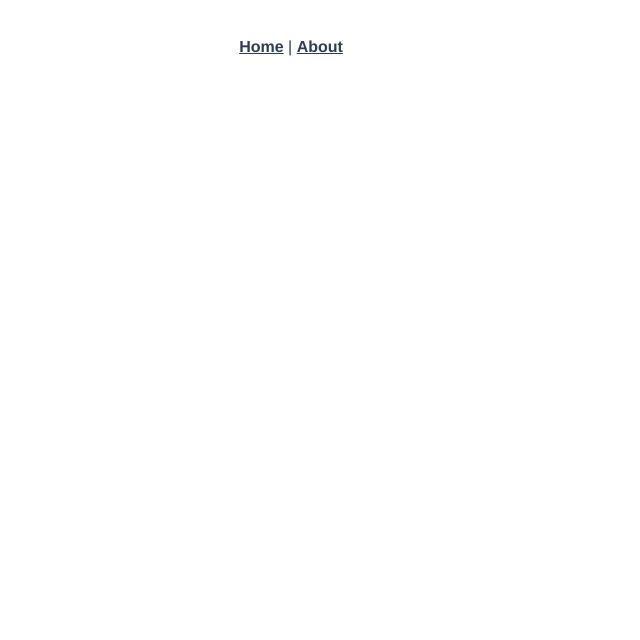
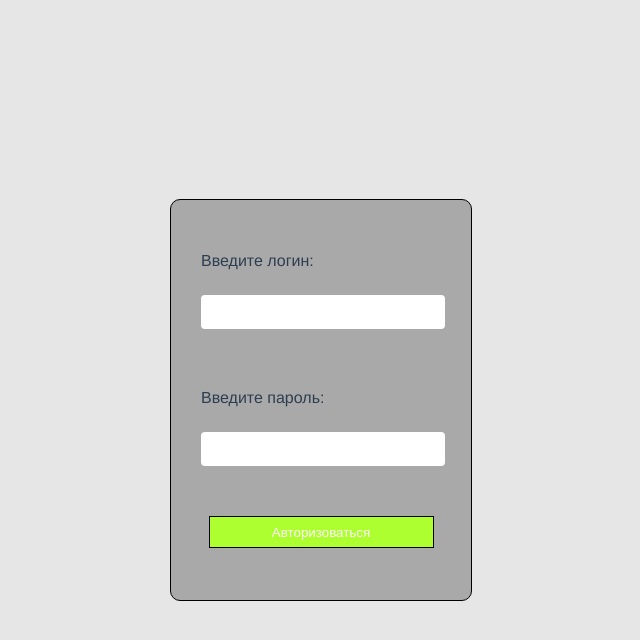
Before and after one commit to KaretinKonstantin/vue_project, a Vue app: page /#/login in a window 1280 px wide. Shown: the top 640 px of the page, without its empty margins (349-989 px from the left). Built offline with nearby package versions, Linux system fonts and the light colour scheme.

Commit message:
- Удалены лишние компоненты - Добавлена страница Авторизации - Настроены Route, если нет токена авторизации выбрасывает на /login

```diff
--- a/src/App.vue
+++ b/src/App.vue
@@ -1,20 +1,29 @@
 <template>
   <div id="app">
     <div id="nav">
-      <router-link to="/">Home</router-link> |
-      <router-link to="/about">About</router-link>
+      <router-link to="/login"></router-link>
+<!--      <router-link to="/about">About</router-link>-->
     </div>
     <router-view/>
   </div>
 </template>
 
 <style lang="scss">
+body{
+  margin: 0;
+}
 #app {
+  display: flex;
+  justify-content: center;
+  align-items: center;
+  width: 100%;
+  height: 100vh;
   font-family: Avenir, Helvetica, Arial, sans-serif;
   -webkit-font-smoothing: antialiased;
   -moz-osx-font-smoothing: grayscale;
   text-align: center;
   color: #2c3e50;
+  background: #E6E6E6;
 }
 
 #nav {
--- /dev/null
+++ b/src/components/Authentication.vue
@@ -0,0 +1,87 @@
+<template>
+  <div class="authentication">
+    <div class="auth-login">
+      <div class="auth-login-title">Введите логин:</div>
+      <div class="auth-login-email">
+        <input type="email">
+      </div>
+    </div>
+    <div class="auth-pass">
+      <div class="auth-pass-title">Введите пароль:</div>
+      <div class="auth-pass-password">
+        <input type="password">
+      </div>
+    </div>
+    <input type="button" value="Авторизоваться" class="authentication-button">
+
+  </div>
+</template>
+
+<script>
+export default {
+  name: "Authentication"
+}
+</script>
+
+<style scoped lang="scss">
+  .authentication{
+    display: flex;
+    flex-direction: column;
+    justify-content: center;
+    align-items: center;
+    width: 300px;
+    height: 400px;
+    background: #A9A9A9;
+    border: 1px solid black;
+    border-radius: 10px;
+    &-button{
+      height: 32px;
+      width: 75%;
+      color: white;
+      margin-top: 50px;
+      background: greenyellow;
+      border: 1px solid black;
+      cursor: pointer;
+    }
+  }
+
+  .auth{
+    &-login{
+      width: 80%;
+      margin-bottom: 60px;
+      &-title{
+        text-align: left;
+        margin-bottom: 25px;
+      }
+      &-email{
+        input{
+          border: none;
+          border-radius: 4px;
+          height: 32px;
+          width: 100%;
+        }
+        input:focus{
+          outline: 3px solid black;
+        }
+      }
+    }
+    &-pass{
+      width: 80%;
+      &-title{
+        text-align: left;
+        margin-bottom: 25px;
+      }
+      &-password{
+        input{
+          border: none;
+          border-radius: 4px;
+          height: 32px;
+          width: 100%;
+        }
+        input:focus{
+          outline: 3px solid black;
+        }
+      }
+    }
+  }
+</style>
--- a/src/components/HelloWorld.vue
+++ /dev/null
@@ -1,60 +0,0 @@
-<template>
-  <div class="hello">
-    <h1>{{ msg }}</h1>
-    <p>
-      For a guide and recipes on how to configure / customize this project,<br>
-      check out the
-      <a href="https://cli.vuejs.org" target="_blank" rel="noopener">vue-cli documentation</a>.
-    </p>
-    <h3>Installed CLI Plugins</h3>
-    <ul>
-      <li><a href="https://github.com/vuejs/vue-cli/tree/dev/packages/%40vue/cli-plugin-babel" target="_blank" rel="noopener">babel</a></li>
-      <li><a href="https://github.com/vuejs/vue-cli/tree/dev/packages/%40vue/cli-plugin-router" target="_blank" rel="noopener">router</a></li>
-      <li><a href="https://github.com/vuejs/vue-cli/tree/dev/packages/%40vue/cli-plugin-vuex" target="_blank" rel="noopener">vuex</a></li>
-      <li><a href="https://github.com/vuejs/vue-cli/tree/dev/packages/%40vue/cli-plugin-eslint" target="_blank" rel="noopener">eslint</a></li>
-    </ul>
-    <h3>Essential Links</h3>
-    <ul>
-      <li><a href="https://vuejs.org" target="_blank" rel="noopener">Core Docs</a></li>
-      <li><a href="https://forum.vuejs.org" target="_blank" rel="noopener">Forum</a></li>
-      <li><a href="https://chat.vuejs.org" target="_blank" rel="noopener">Community Chat</a></li>
-      <li><a href="https://twitter.com/vuejs" target="_blank" rel="noopener">Twitter</a></li>
-      <li><a href="https://news.vuejs.org" target="_blank" rel="noopener">News</a></li>
-    </ul>
-    <h3>Ecosystem</h3>
-    <ul>
-      <li><a href="https://router.vuejs.org" target="_blank" rel="noopener">vue-router</a></li>
-      <li><a href="https://vuex.vuejs.org" target="_blank" rel="noopener">vuex</a></li>
-      <li><a href="https://github.com/vuejs/vue-devtools#vue-devtools" target="_blank" rel="noopener">vue-devtools</a></li>
-      <li><a href="https://vue-loader.vuejs.org" target="_blank" rel="noopener">vue-loader</a></li>
-      <li><a href="https://github.com/vuejs/awesome-vue" target="_blank" rel="noopener">awesome-vue</a></li>
-    </ul>
-  </div>
-</template>
-
-<script>
-export default {
-  name: 'HelloWorld',
-  props: {
-    msg: String
-  }
-}
-</script>
-
-<!-- Add "scoped" attribute to limit CSS to this component only -->
-<style scoped lang="scss">
-h3 {
-  margin: 40px 0 0;
-}
-ul {
-  list-style-type: none;
-  padding: 0;
-}
-li {
-  display: inline-block;
-  margin: 0 10px;
-}
-a {
-  color: #42b983;
-}
-</style>
--- a/src/router/index.js
+++ b/src/router/index.js
@@ -1,22 +1,20 @@
 import Vue from 'vue'
 import VueRouter from 'vue-router'
-import Home from '../views/Home.vue'
+import Authentication from "../components/Authentication";
 
 Vue.use(VueRouter)
 
 const routes = [
   {
-    path: '/',
-    name: 'Home',
-    component: Home
+    path: '/login',
+    name: 'Authentication',
+    component: Authentication
   },
   {
-    path: '/about',
-    name: 'About',
-    // route level code-splitting
-    // this generates a separate chunk (about.[hash].js) for this route
-    // which is lazy-loaded when the route is visited.
-    component: () => import(/* webpackChunkName: "about" */ '../views/About.vue')
+    path: '/',
+    name: 'MainPage',
+    meta: {auth: true},
+    // component: () => import(/* webpackChunkName: "about" */ '../views/About.vue')
   }
 ]
 
@@ -24,4 +22,14 @@ const router = new VueRouter({
   routes
 })
 
+router.beforeEach((to, from, next) => {
+  const currentToken = localStorage.getItem('token');
+  const requireAuth = to.matched.some(record => record.meta.auth);
+  if (requireAuth && !currentToken){
+    next('/login');
+  } else {
+    next();
+  }
+});
+
 export default router
--- a/src/views/About.vue
+++ /dev/null
@@ -1,5 +0,0 @@
-<template>
-  <div class="about">
-    <h1>This is an about page</h1>
-  </div>
-</template>
--- a/src/views/Home.vue
+++ /dev/null
@@ -1,18 +0,0 @@
-<template>
-  <div class="home">
-    <img alt="Vue logo" src="../assets/logo.png">
-    <HelloWorld msg="Welcome to Your Vue.js App"/>
-  </div>
-</template>
-
-<script>
-// @ is an alias to /src
-import HelloWorld from '@/components/HelloWorld.vue'
-
-export default {
-  name: 'Home',
-  components: {
-    HelloWorld
-  }
-}
-</script>
```
